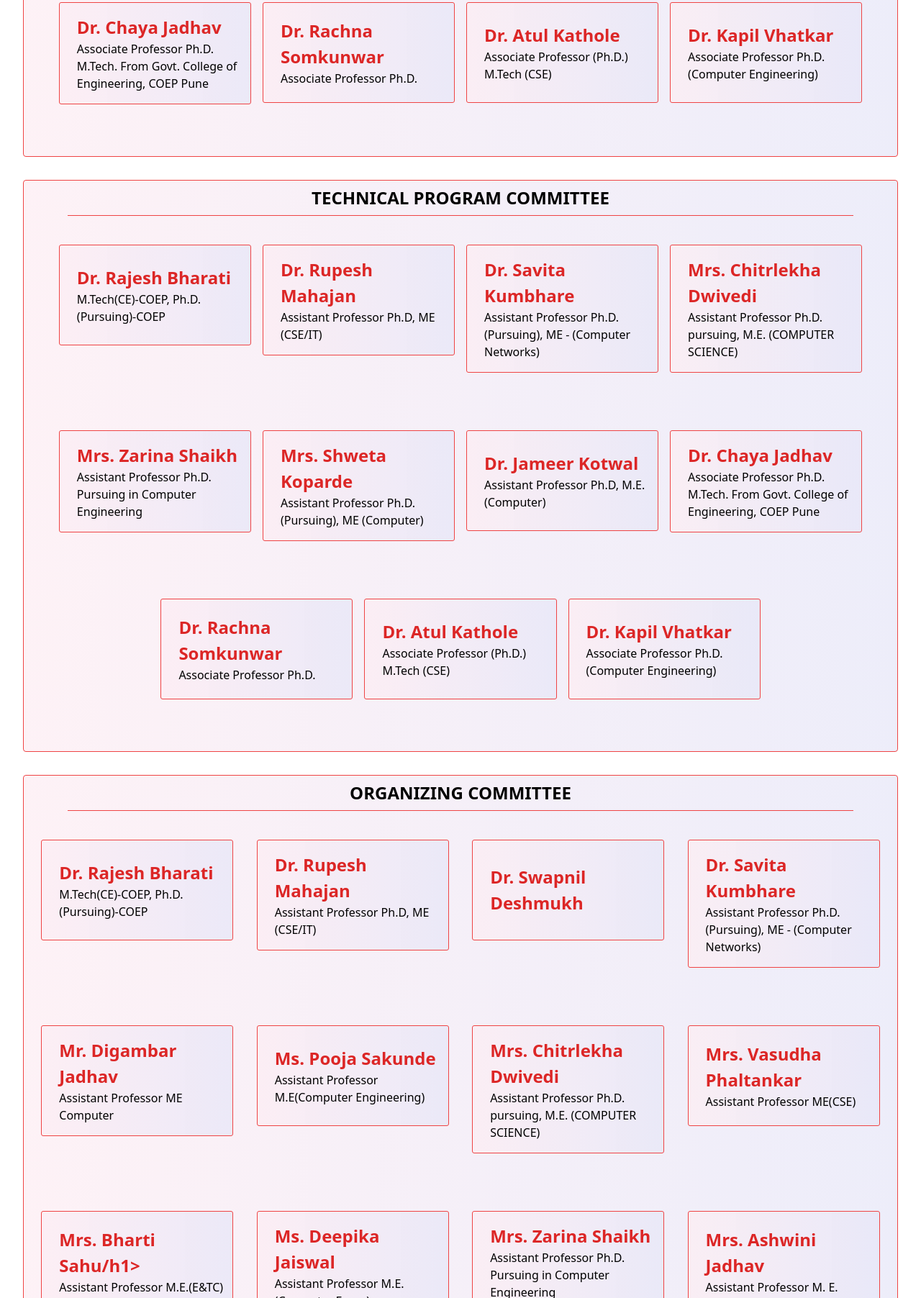
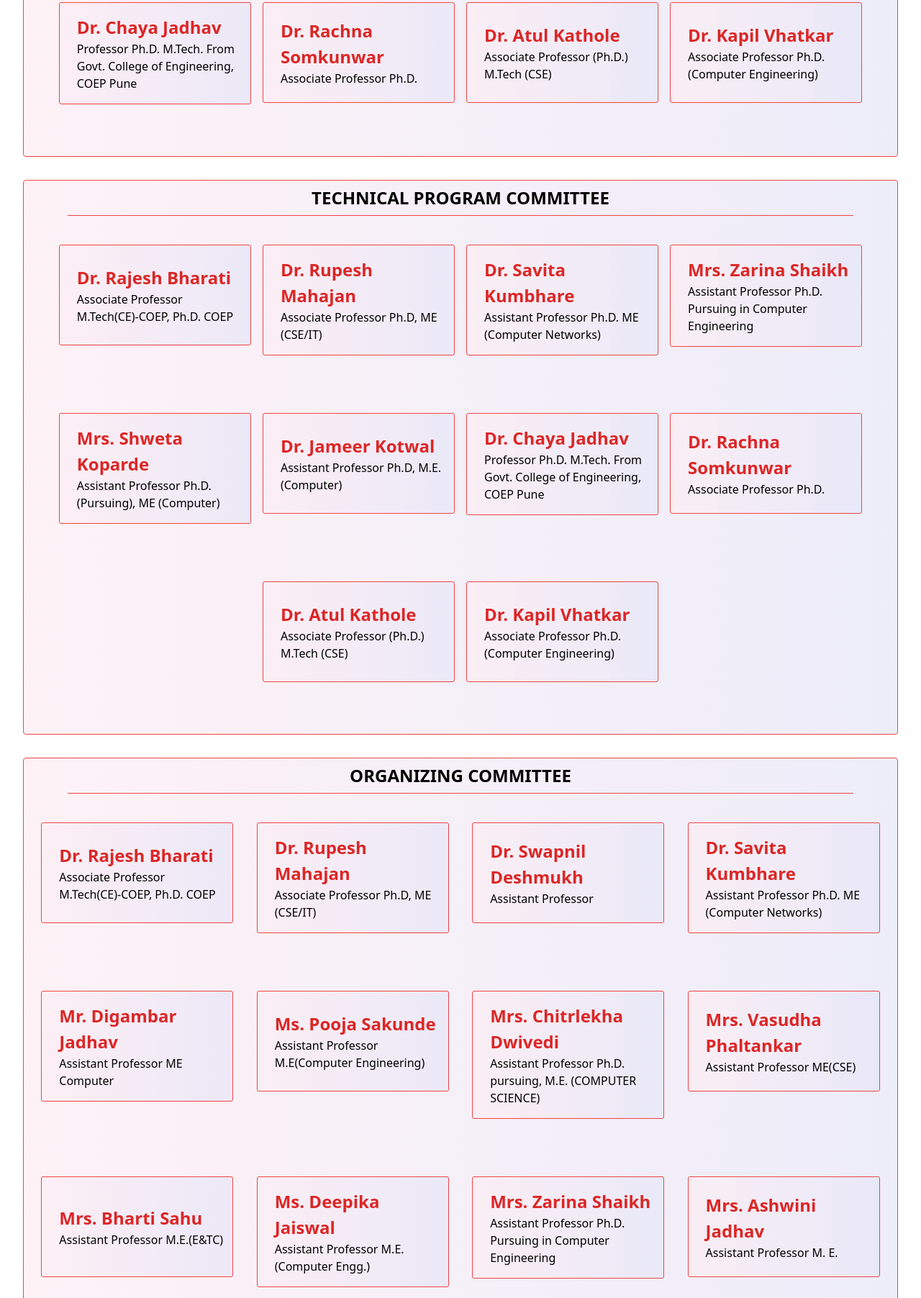
Before and after one commit to suyashcodes/DPUCONFERENCE, a website: page Commiittee.html in a window 1280 px wide. Shown: the part 4156-5960 px from the top of the page at 72% size. Drawn offline with nearby package versions, Linux system fonts and the light colour scheme.

Commit message:
Update Commiittee.html by paras

```diff
--- a/Commiittee.html
+++ b/Commiittee.html
@@ -517,7 +517,7 @@
                     <div class="rounded-[3px] bggrad my-10 border border-red-500 flex flex-col items-start justify-center w-[85%] lg:w-[22%] mx-2 p-2 min-h-[140px]">
                         <div class="pl-4 my-2 flex flex-col items-start justify-center">
                             <h1 data-aos="fade-up" class="font-semibold text-red-600 text-[24px]">Dr. Chaya Jadhav</h1>
-                            <h1 data-aos="fade-up" class="text-[16px]">Associate Professor Ph.D. M.Tech. From Govt. College of Engineering, COEP Pune</h1>
+                            <h1 data-aos="fade-up" class="text-[16px]">Professor Ph.D. M.Tech. From Govt. College of Engineering, COEP Pune</h1>
                         </div>
                     </div>
                     <div class="rounded-[3px] bggrad my-10 border border-red-500 flex flex-col items-start justify-center w-[85%] lg:w-[22%] mx-2 p-2 min-h-[140px]">
@@ -550,27 +550,27 @@
                     <div class="rounded-[3px] bggrad my-10 border border-red-500 flex flex-col items-start justify-center w-[85%] lg:w-[22%] mx-2 p-2 min-h-[140px]">
                         <div class="pl-4 my-2 flex flex-col items-start justify-center">
                             <h1 data-aos="fade-up" class="font-semibold text-red-600 text-[24px]">Dr. Rajesh Bharati</h1>
-                            <h1 data-aos="fade-up" class="text-[16px]">M.Tech(CE)-COEP, Ph.D.(Pursuing)-COEP</h1>
+                            <h1 data-aos="fade-up" class="text-[16px]">Associate Professor M.Tech(CE)-COEP, Ph.D. COEP</h1>
                         </div>
                     </div>
                     <div class="rounded-[3px] bggrad my-10 border border-red-500 flex flex-col items-start justify-center w-[85%] lg:w-[22%] mx-2 p-2 min-h-[140px]">
                         <div class="pl-4 my-2 flex flex-col items-start justify-center">
                             <h1 data-aos="fade-up" class="font-semibold text-red-600 text-[24px]">Dr. Rupesh Mahajan</h1>
-                            <h1 data-aos="fade-up" class="text-[16px]">Assistant Professor Ph.D, ME (CSE/IT)</h1>
+                            <h1 data-aos="fade-up" class="text-[16px]">Associate Professor Ph.D, ME (CSE/IT)</h1>
                         </div>
                     </div>
                     <div class="rounded-[3px] bggrad my-10 border border-red-500 flex flex-col items-start justify-center w-[85%] lg:w-[22%] mx-2 p-2 min-h-[140px]">
                         <div class="pl-4 my-2 flex flex-col items-start justify-center">
                             <h1 data-aos="fade-up" class="font-semibold text-red-600 text-[24px]">Dr. Savita Kumbhare</h1>
-                            <h1 data-aos="fade-up" class="text-[16px]">Assistant Professor Ph.D.(Pursuing), ME - (Computer Networks)</h1>
+                            <h1 data-aos="fade-up" class="text-[16px]">Assistant Professor Ph.D. ME (Computer Networks)</h1>
                         </div>
                     </div>
-                    <div class="rounded-[3px] bggrad my-10 border border-red-500 flex flex-col items-start justify-center w-[85%] lg:w-[22%] mx-2 p-2 min-h-[140px]">
+                    <!-- <div class="rounded-[3px] bggrad my-10 border border-red-500 flex flex-col items-start justify-center w-[85%] lg:w-[22%] mx-2 p-2 min-h-[140px]">
                         <div class="pl-4 my-2 flex flex-col items-start justify-center">
                             <h1 data-aos="fade-up" class="font-semibold text-red-600 text-[24px]">Mrs. Chitrlekha Dwivedi</h1>
                             <h1 data-aos="fade-up" class="text-[16px]">Assistant Professor Ph.D. pursuing, M.E. (COMPUTER SCIENCE)</h1>
                         </div>
-                    </div>
+                    </div> -->
                     <div class="rounded-[3px] bggrad my-10 border border-red-500 flex flex-col items-start justify-center w-[85%] lg:w-[22%] mx-2 p-2 min-h-[140px]">
                         <div class="pl-4 my-2 flex flex-col items-start justify-center">
                             <h1 data-aos="fade-up" class="font-semibold text-red-600 text-[24px]">Mrs. Zarina Shaikh</h1>
@@ -592,7 +592,7 @@
                     <div class="rounded-[3px] bggrad my-10 border border-red-500 flex flex-col items-start justify-center w-[85%] lg:w-[22%] mx-2 p-2 min-h-[140px]">
                         <div class="pl-4 my-2 flex flex-col items-start justify-center">
                             <h1 data-aos="fade-up" class="font-semibold text-red-600 text-[24px]">Dr. Chaya Jadhav</h1>
-                            <h1 data-aos="fade-up" class="text-[16px]">Associate Professor Ph.D. M.Tech. From Govt. College of Engineering, COEP Pune</h1>
+                            <h1 data-aos="fade-up" class="text-[16px]">Professor Ph.D. M.Tech. From Govt. College of Engineering, COEP Pune</h1>
                         </div>
                     </div>
                     <div class="rounded-[3px] bggrad my-10 border border-red-500 flex flex-col items-start justify-center w-[85%] lg:w-[22%] mx-2 p-2 min-h-[140px]">
@@ -623,25 +623,25 @@
                 <div class="rounded-[3px] bggrad my-10 border border-red-500 flex flex-col items-start justify-center w-[85%] lg:w-[22%] mx-2 p-2 min-h-[140px]">
                     <div class="pl-4 my-2 flex flex-col items-start justify-center">
                         <h1 data-aos="fade-up" class="font-semibold text-red-600 text-[24px]">Dr. Rajesh Bharati</h1>
-                        <h1 data-aos="fade-up" class="text-[16px]">M.Tech(CE)-COEP, Ph.D.(Pursuing)-COEP</h1>
+                        <h1 data-aos="fade-up" class="text-[16px]">Associate Professor M.Tech(CE)-COEP, Ph.D. COEP</h1>
                     </div>
                 </div>
                 <div class="rounded-[3px] bggrad my-10 border border-red-500 flex flex-col items-start justify-center w-[85%] lg:w-[22%] mx-2 p-2 min-h-[140px]">
                     <div class="pl-4 my-2 flex flex-col items-start justify-center">
                         <h1 data-aos="fade-up" class="font-semibold text-red-600 text-[24px]">Dr. Rupesh Mahajan</h1>
-                        <h1 data-aos="fade-up" class="text-[16px]">Assistant Professor Ph.D, ME (CSE/IT)</h1>
+                        <h1 data-aos="fade-up" class="text-[16px]">Associate Professor Ph.D, ME (CSE/IT)</h1>
                     </div>
                 </div>
                 <div class="rounded-[3px] bggrad my-10 border border-red-500 flex flex-col items-start justify-center w-[85%] lg:w-[22%] mx-2 p-2 min-h-[140px]">
                     <div class="pl-4 my-2 flex flex-col items-start justify-center">
                         <h1 data-aos="fade-up" class="font-semibold text-red-600 text-[24px]">Dr. Swapnil Deshmukh</h1>
-                        <h1 data-aos="fade-up" class="text-[16px]"></h1>
+                        <h1 data-aos="fade-up" class="text-[16px]">Assistant Professor</h1>
                     </div>
                 </div>
                 <div class="rounded-[3px] bggrad my-10 border border-red-500 flex flex-col items-start justify-center w-[85%] lg:w-[22%] mx-2 p-2 min-h-[140px]">
                     <div class="pl-4 my-2 flex flex-col items-start justify-center">
                         <h1 data-aos="fade-up" class="font-semibold text-red-600 text-[24px]">Dr. Savita Kumbhare</h1>
-                        <h1 data-aos="fade-up" class="text-[16px]">Assistant Professor Ph.D.(Pursuing), ME - (Computer Networks)</h1>
+                        <h1 data-aos="fade-up" class="text-[16px]">Assistant Professor Ph.D. ME (Computer Networks)</h1>
                     </div>
                 </div>
                 <div class="rounded-[3px] bggrad my-10 border border-red-500 flex flex-col items-start justify-center w-[85%] lg:w-[22%] mx-2 p-2 min-h-[140px]">
@@ -671,7 +671,7 @@
                 <div class="rounded-[3px] bggrad my-10 border border-red-500 flex flex-col items-start justify-center w-[85%] lg:w-[22%] mx-2 p-2 min-h-[140px]">
                     <div class="pl-4 my-2 flex flex-col items-start justify-center">
                         <h1 data-aos="fade-up" class="font-semibold text-red-600 text-[24px]">
-                            Mrs. Bharti Sahu/h1>
+                            Mrs. Bharti Sahu
                             <h1 data-aos="fade-up" class="text-[16px]">Assistant Professor M.E.(E&TC)</h1>
                         </div>
                     </div>
@@ -756,13 +756,13 @@
                     <div class="rounded-[3px] bggrad my-10 border border-red-500 flex flex-col items-start justify-center w-[85%] lg:w-[22%] mx-2 p-2 min-h-[140px]">
                         <div class="pl-4 my-2 flex flex-col items-start justify-center">
                             <h1 data-aos="fade-up" class="font-semibold text-red-600 text-[24px]">Mrs. Sarika Sawarkar</h1>
-                            <h1 data-aos="fade-up" class="text-[16px]"></h1>
+                            <h1 data-aos="fade-up" class="text-[16px]">Assistant Professor</h1>
                         </div>
                     </div>
                     <div class="rounded-[3px] bggrad my-10 border border-red-500 flex flex-col items-start justify-center w-[85%] lg:w-[22%] mx-2 p-2 min-h-[140px]">
                         <div class="pl-4 my-2 flex flex-col items-start justify-center">
                             <h1 data-aos="fade-up" class="font-semibold text-red-600 text-[24px]">Mrs. Varda Gotmare</h1>
-                            <h1 data-aos="fade-up" class="text-[16px]"></h1>
+                            <h1 data-aos="fade-up" class="text-[16px]">Assistant Professor</h1>
                         </div>
                     </div>
                     <div class="rounded-[3px] bggrad my-10 border border-red-500 flex flex-col items-start justify-center w-[85%] lg:w-[22%] mx-2 p-2 min-h-[140px]">
@@ -780,43 +780,43 @@
                     <div class="rounded-[3px] bggrad my-10 border border-red-500 flex flex-col items-start justify-center w-[85%] lg:w-[22%] mx-2 p-2 min-h-[140px]">
                         <div class="pl-4 my-2 flex flex-col items-start justify-center">
                             <h1 data-aos="fade-up" class="font-semibold text-red-600 text-[24px]">Mr. Mohit Saxena</h1>
-                            <h1 data-aos="fade-up" class="text-[16px]"></h1>
+                            <h1 data-aos="fade-up" class="text-[16px]">Assistant Professor</h1>
                         </div>
                     </div>
                     <div class="rounded-[3px] bggrad my-10 border border-red-500 flex flex-col items-start justify-center w-[85%] lg:w-[22%] mx-2 p-2 min-h-[140px]">
                         <div class="pl-4 my-2 flex flex-col items-start justify-center">
                             <h1 data-aos="fade-up" class="font-semibold text-red-600 text-[24px]">Mrs. Priyanka Jadhav</h1>
-                            <h1 data-aos="fade-up" class="text-[16px]"></h1>
+                            <h1 data-aos="fade-up" class="text-[16px]">Assistant Professor</h1>
                         </div>
                     </div>
                     <div class="rounded-[3px] bggrad my-10 border border-red-500 flex flex-col items-start justify-center w-[85%] lg:w-[22%] mx-2 p-2 min-h-[140px]">
                         <div class="pl-4 my-2 flex flex-col items-start justify-center">
                             <h1 data-aos="fade-up" class="font-semibold text-red-600 text-[24px]">Mr. Amol Dhepe</h1>
-                            <h1 data-aos="fade-up" class="text-[16px]"></h1>
+                            <h1 data-aos="fade-up" class="text-[16px]">Assistant Professor</h1>
                         </div>
                     </div>
                     <div class="rounded-[3px] bggrad my-10 border border-red-500 flex flex-col items-start justify-center w-[85%] lg:w-[22%] mx-2 p-2 min-h-[140px]">
                         <div class="pl-4 my-2 flex flex-col items-start justify-center">
                             <h1 data-aos="fade-up" class="font-semibold text-red-600 text-[24px]">Mrs. Shraddha Shirsath</h1>
-                            <h1 data-aos="fade-up" class="text-[16px]"></h1>
+                            <h1 data-aos="fade-up" class="text-[16px]">Assistant Professor</h1>
                         </div>
                     </div>
                     <div class="rounded-[3px] bggrad my-10 border border-red-500 flex flex-col items-start justify-center w-[85%] lg:w-[22%] mx-2 p-2 min-h-[140px]">
                         <div class="pl-4 my-2 flex flex-col items-start justify-center">
                             <h1 data-aos="fade-up" class="font-semibold text-red-600 text-[24px]">Mrs. Pranal Kakade</h1>
-                            <h1 data-aos="fade-up" class="text-[16px]"></h1>
+                            <h1 data-aos="fade-up" class="text-[16px]">Assistant Professor</h1>
                         </div>
                     </div>
                     <div class="rounded-[3px] bggrad my-10 border border-red-500 flex flex-col items-start justify-center w-[85%] lg:w-[22%] mx-2 p-2 min-h-[140px]">
                         <div class="pl-4 my-2 flex flex-col items-start justify-center">
                             <h1 data-aos="fade-up" class="font-semibold text-red-600 text-[24px]">Mrs. Sonal Dhole</h1>
-                            <h1 data-aos="fade-up" class="text-[16px]"></h1>
+                            <h1 data-aos="fade-up" class="text-[16px]">Assistant Professor</h1>
                         </div>
                     </div>
                     <div class="rounded-[3px] bggrad my-10 border border-red-500 flex flex-col items-start justify-center w-[85%] lg:w-[22%] mx-2 p-2 min-h-[140px]">
                         <div class="pl-4 my-2 flex flex-col items-start justify-center">
                             <h1 data-aos="fade-up" class="font-semibold text-red-600 text-[24px]">Mr. Yatri Davda</h1>
-                            <h1 data-aos="fade-up" class="text-[16px]"></h1>
+                            <h1 data-aos="fade-up" class="text-[16px]">Assistant Professor</h1>
                         </div>
                     </div>
                 </div>
@@ -828,10 +828,10 @@
             <div class="footer bg-red-700 text-white text-base font-normal text-center bottom-0 w-full">
                 <p>
                     Design & Developed by
-                    <a class="font-[600]" target="_blank" href="https://www.linkedin.com/in/codersuyash">Suyash Dashputre</a>
+                    <a class="font-[600]" target="_blank" href="https://www.linkedin.com/in/codersuyash">Suyash Dashputre</a> , <a class="font-[600]" target="_blank" href="https://www.linkedin.com/in/paras-wadkar-906628292/">Paras Wadkar</a>
                     and
                     <a class="font-[600]" target="_blank" href="https://www.linkedin.com/in/avishkar23/">Avishkar Dhanorkar</a>
-                </>
+
             </p>
             <p>&copy; 2024 All Rights Reserved</p>
         </div>
```
